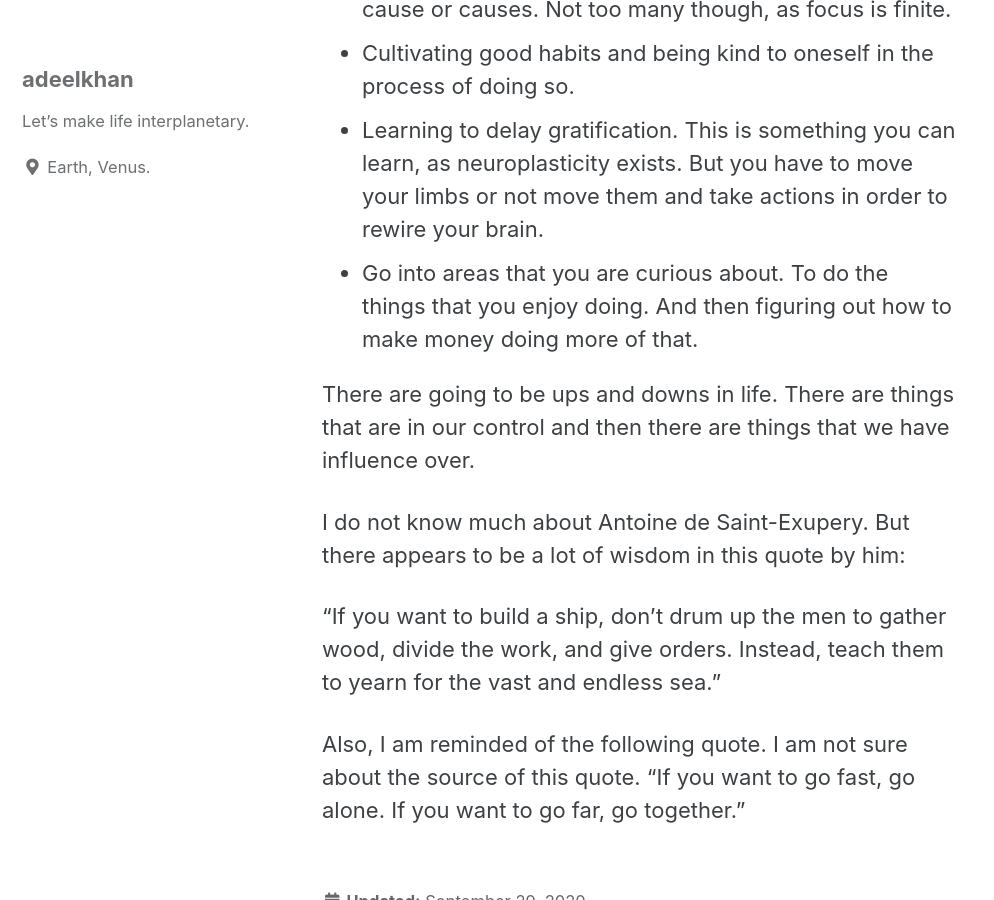
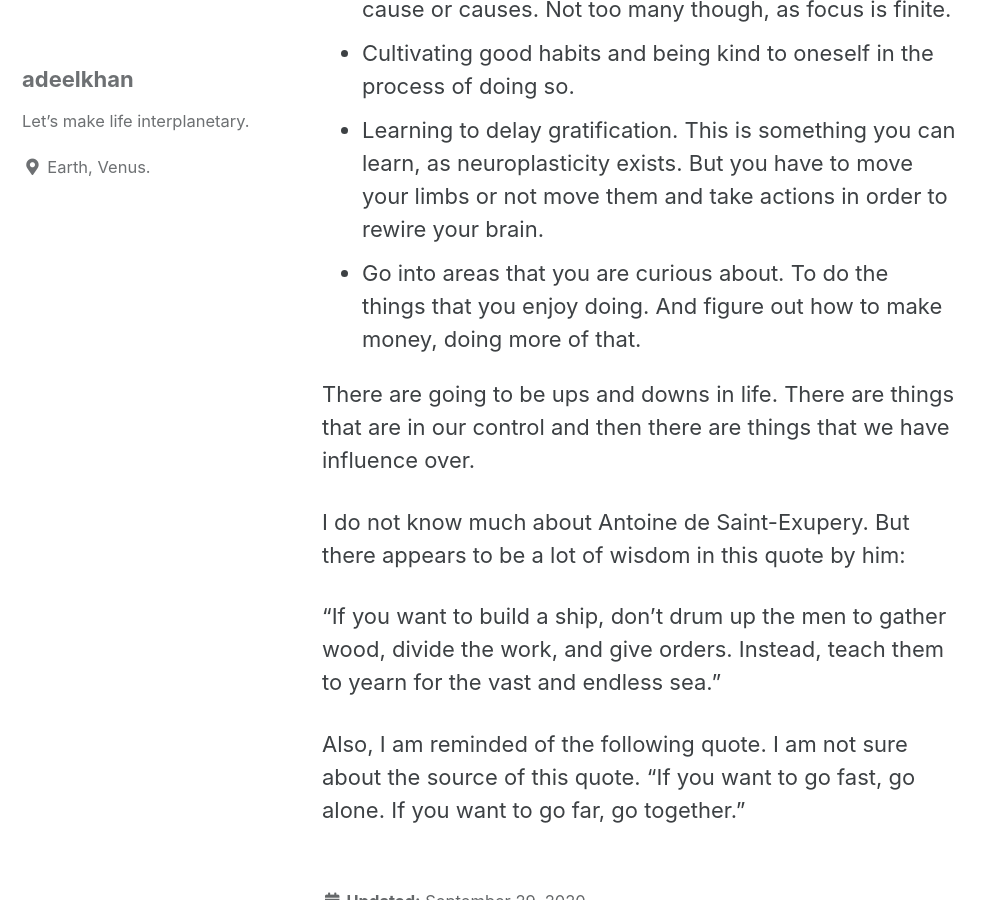
Before and after one commit to stellardreams/stellardreams.github.io, a Jekyll site: the page built from _posts/2020-09-29-Heart.md, in a window 1280 px wide and 900 px high, scrolled down 557 px. Shown: the whole window, without its empty margins (0-994 px from the left). Built offline with Jekyll 4.4.1, drawn with Linux system fonts in a browser that asks for light colours; cached includes are drawn as plain includes.

Commit message:
Update 2020-09-29-Heart.md

```diff
--- a/_posts/2020-09-29-Heart.md
+++ b/_posts/2020-09-29-Heart.md
@@ -7,7 +7,7 @@ I think that four of the central tenets of achieving greatness are (amongst othe
 * Putting in consistent and measurable effort towards a cause or causes. Not too many though, as focus is finite.
 * Cultivating good habits and being kind to oneself in the process of doing so.
 * Learning to delay gratification. This is something you can learn, as neuroplasticity exists. But you have to move your limbs or not move them and take actions in order to rewire your brain.
-* Go into areas that you are curious about. To do the things that you enjoy doing. And then figuring out how to make money doing more of that.
+* Go into areas that you are curious about. To do the things that you enjoy doing. And figure out how to make money, doing more of that.
 
 There are going to be ups and downs in life. There are things that are in our control and then there are things that we have influence over.
 
```
